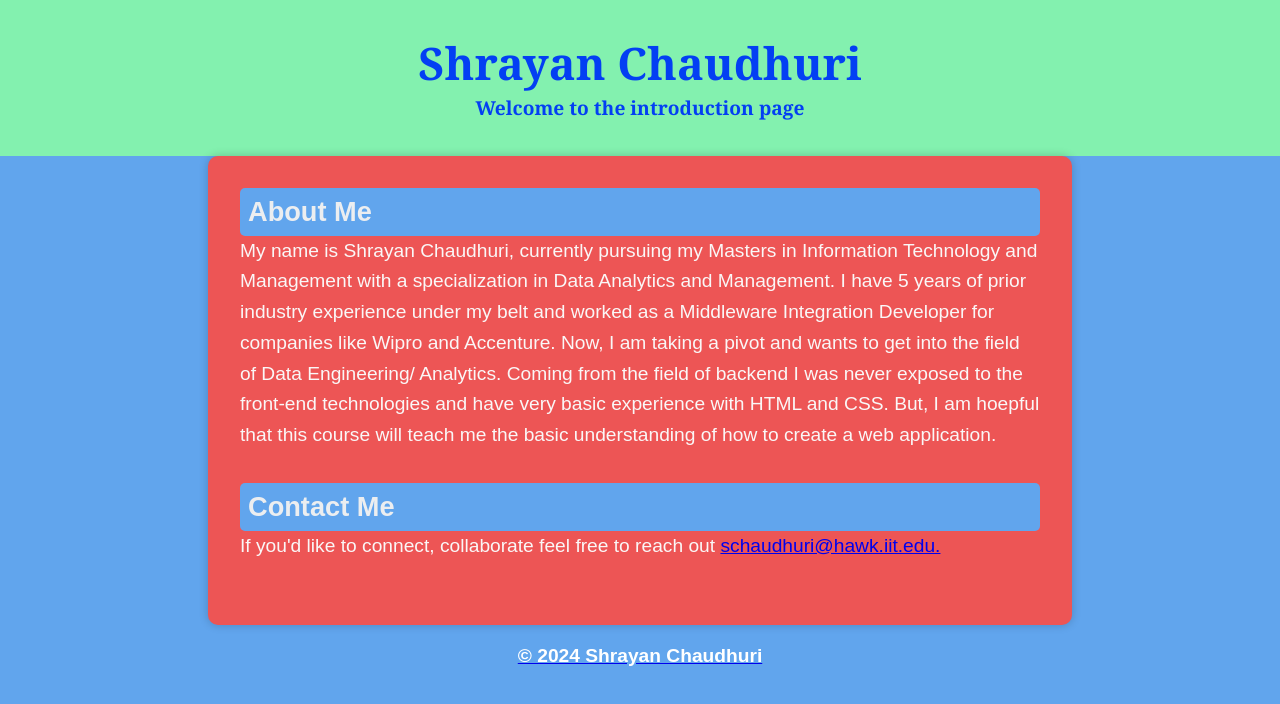
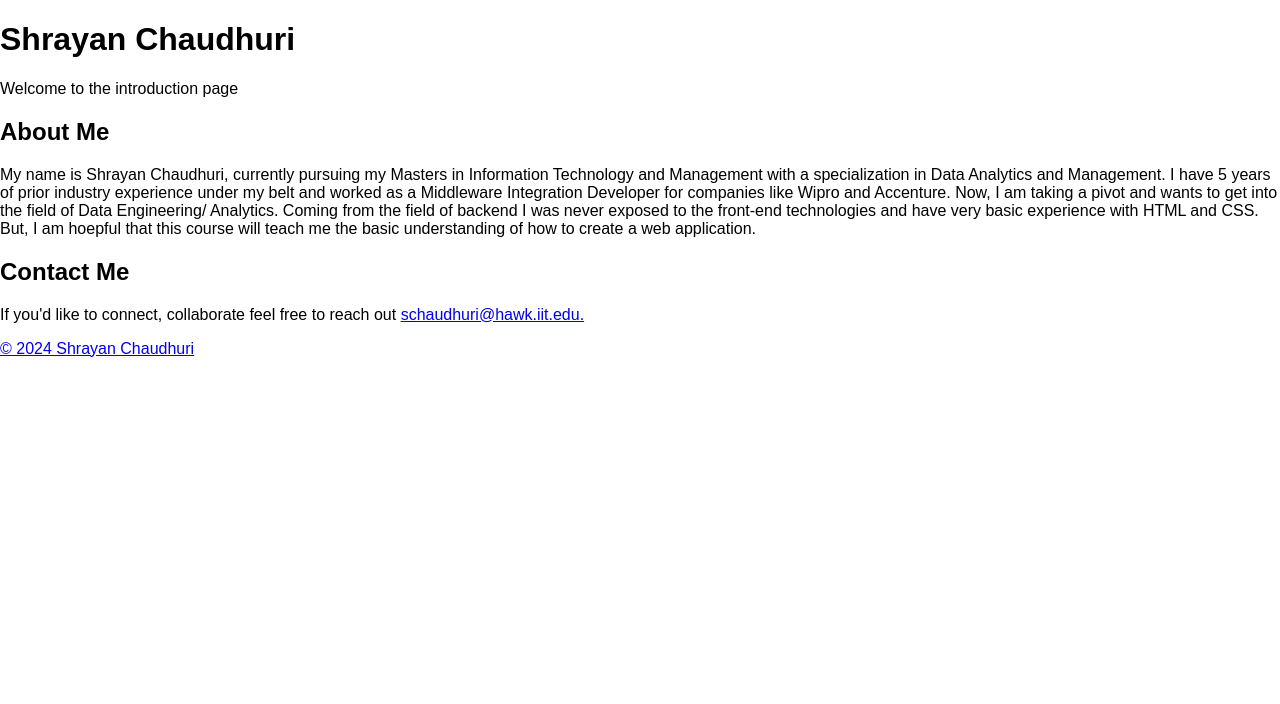
Before and after one commit to shrayan05/ITMD541_LAB1, a plain HTML site: page index.html in a window 1280 px wide. Drawn offline with Linux system fonts and the light colour scheme.

Commit message:
Update style.css

```diff
--- a/style.css
+++ b/style.css
@@ -1,63 +1,34 @@
-/* Reset some default styles */
-body, h1, h2, p {
+body {
+    font-family: Arial, sans-serif;
     margin: 0;
     padding: 0;
   }
 
-/* Basic styling for the page */
-body {
-    background-color: #61a5ed; /* Change to blue (#61a5ed) */
-    font: 1.2rem "Fira Sans", sans-serif;
-    color: #faf7f7;
-    margin: 0;
-    padding: 0;
+  .container {
+    max-width: 800px;
+    margin: 50px auto;
+    padding: 20px;
+    border: 2px solid #ccc;
   }
 
-header {
-    background-color: #83f1af;
-    font-family: Georgia, serif;
-    color: #033ff3; /* Change to blue (#033ff3) */
+  .name {
     text-align: center;
-    padding: 2rem 0;
-    font-weight: bold;
+    font-size: 24px;
+    margin-bottom: 20px;
   }
 
-header h1 {
-    font-size: 2.8rem;
+  .bio {
+    background-color: #f0f0f0;
+    padding: 20px;
   }
 
-main {
-    max-width: 800px;
-    margin: 0 auto;
-    padding: 2rem;
-    background-color: rgb(237, 85, 85);
-    box-shadow: 0 0 10px rgba(0, 0, 0, 0.2);
-    border-radius: 10px;
+  .box1 {
+    background-color: #ffb6c1;
+    padding: 20px;
+    margin-bottom: 20px;
   }
 
-section {
-    margin-bottom: 2rem;
+  .box2 {
+    background-color: #add8e6;
+    padding: 20px;
   }
-
-h2 {
-    font-size: 1.7rem;
-    color: #eceef0;
-    background-color: #61a5ed; /* Change to blue (#61a5ed) */
-    padding: 0.5rem;
-    border-radius: 5px;
-}
-p {
-    font-size: 1.2rem;
-    line-height: 1.6;
-}
-a:hover {
-    text-decoration: underline;
-    color: rgb(255, 255, 255);
-    font-weight: bold;
-}
-footer{
-    color: rgb(255, 255, 255);
-    text-align: center;
-    padding: 1rem 0;
-    font-weight: bold;
-}
```
Lines whose indentation alone changed are shown as unchanged.
